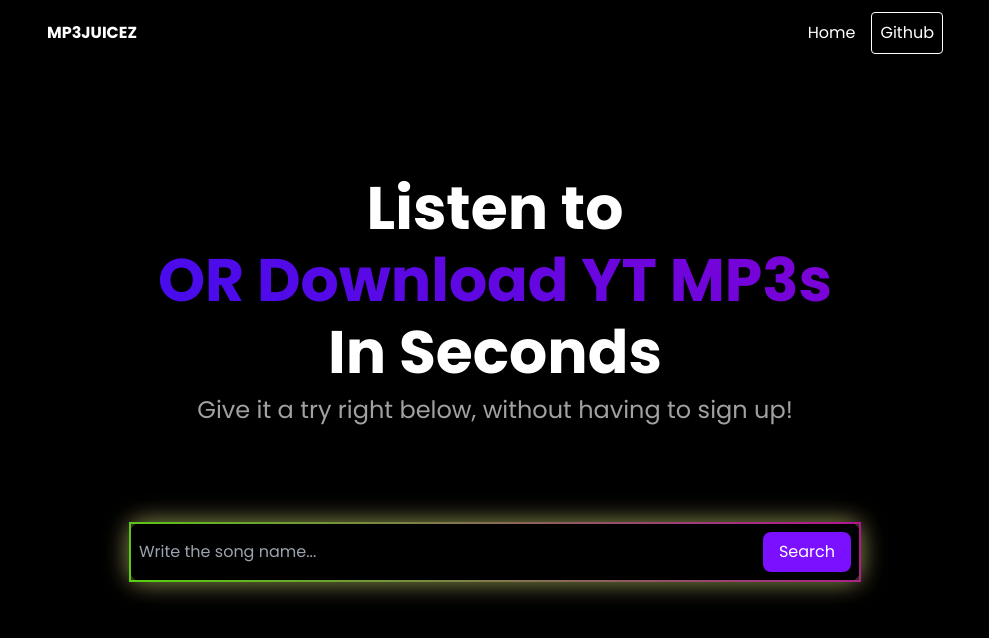
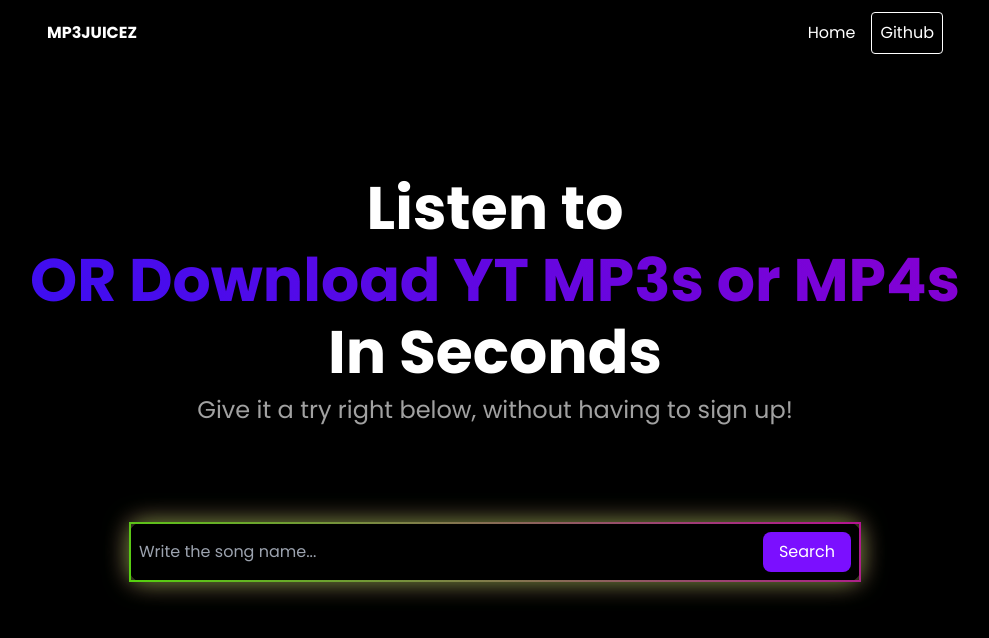
Before and after one commit to waqar606/Music_Player, a Next.js app: page /home in a window 1280 px wide. Shown: the top 638 px of the page, without its empty margins (145-1134 px from the left). Built offline with nearby package versions, Linux system fonts and the light colour scheme.

Commit message:
'gui-fixes'

```diff
--- a/src/app/globals.css
+++ b/src/app/globals.css
@@ -5,9 +5,14 @@
 :root{
     --boxShadowWidth:25px
 }
+html,body{
+    padding: 0;
+    margin: 0;
+}
 
 body{
     background-color: black;
+    height: 100vh;
 }
 
 .um-gradient-text {
@@ -59,6 +64,7 @@
 }
 .overlay{
     background-color: rgba(31, 22, 22, 0.644);
+    margin-top: -95px;
 }
 
 .overlayItem{
@@ -67,5 +73,5 @@
       0 0 60px #7b0fff,   /* Medium glow */
       0 0 90px #7b0fff,   /* Slight outer glow */
       0 0 120px #7b0fff;  /* Outermost glow */
-
+    overflow:auto;
 }
--- a/src/app/main/[search]/page.jsx
+++ b/src/app/main/[search]/page.jsx
@@ -31,25 +31,25 @@
   },[popup])
 
   function downloadAudio(id,digit){
-    const url = [`https://apidl.net/api/button/mp3?url=https://www.youtube.com/watch?v=${id}`,
-    `https://www.yt2mp3s.me/api/widget?url=https://www.youtube.com/watch?v=${id}`];
+    const url = [`https://www.yt2mp3s.me/api/widget?url=https://www.youtube.com/watch?v=${id}`,
+    `https://apidl.net/api/widget?url=https://www.youtube.com/watch?v=${id}`];
     setUrl(url[digit]);
     setPopup(true)
   }
   return (
     <>
-    <div className="">
-      <Form value={params.search}/>
-    </div>
     {popup ?
-    <div className='absolute z-2 overlay h-full w-full flex items-center justify-center' onClick={() => setPopup(false)}>
-    <div class="overlayItem w-4/5 h-1/2 bg-white px-1">
+    <div className='absolute z-2 overlay w-full h-full flex items-center justify-center' onClick={() => setPopup(false)}>
+    <div class="overlayItem w-4/5 h-3/4 bg-white px-1">
       <p className='text-black mt-4 ms-3 me-3'>Choose any download option (192kpbs recommended)</p>
       <iframe src={url} frameborder="0" className=' w-full h-full'
     sandbox="allow-forms allow-modals allow-pointer-lock  allow-same-origin allow-scripts allow-top-navigation allow-downloads"></iframe>
     </div>
     </div>
      :''}
+    <div className="">
+      <Form value={params.search}/>
+    </div>
 
     <div className='container mt-8 px-16 mx-auto grid grid-cols-1 sm:grid-cols-2 md:grid-cols-3 gap-4 rounded-md
     lg:gap-8
@@ -59,7 +59,7 @@
           <div key={index} className='card bg-newGrey flex flex-col justify-between p-4'>
             <div>
               <div className=''>
-                {/* <img src={element.thumbnails[1].url} alt="" className='rounded-md w-full'/> */}
+                <img src={element.thumbnails[1].url} alt="Image Preview Unavailable" className='rounded-md w-full text-white'/>
               </div>
               <div>
                 <h1 className='text-white font-extrabold '>{element.name}</h1>
--- a/src/components/Landing.tsx
+++ b/src/components/Landing.tsx
@@ -6,7 +6,7 @@
             <div className="container mx-auto py-28">
                 <div className='text-center space-y-3'>
                     <h1 className="text-white text-6xl font-extrabold">Listen to</h1>
-                    <h1 className="um-gradient-text text-6xl font-extrabold">OR Download YT MP3s</h1>
+                    <h1 className="um-gradient-text text-6xl font-extrabold">OR Download YT MP3s or MP4s</h1>
                     <h1 className="text-white text-6xl font-extrabold">In Seconds</h1>
                     <h5 className="text-myGrey text-2xl">Give it a try right below, without having to sign up!</h5>
                 </div>
```
Also changed, not shown: note.txt (added).
